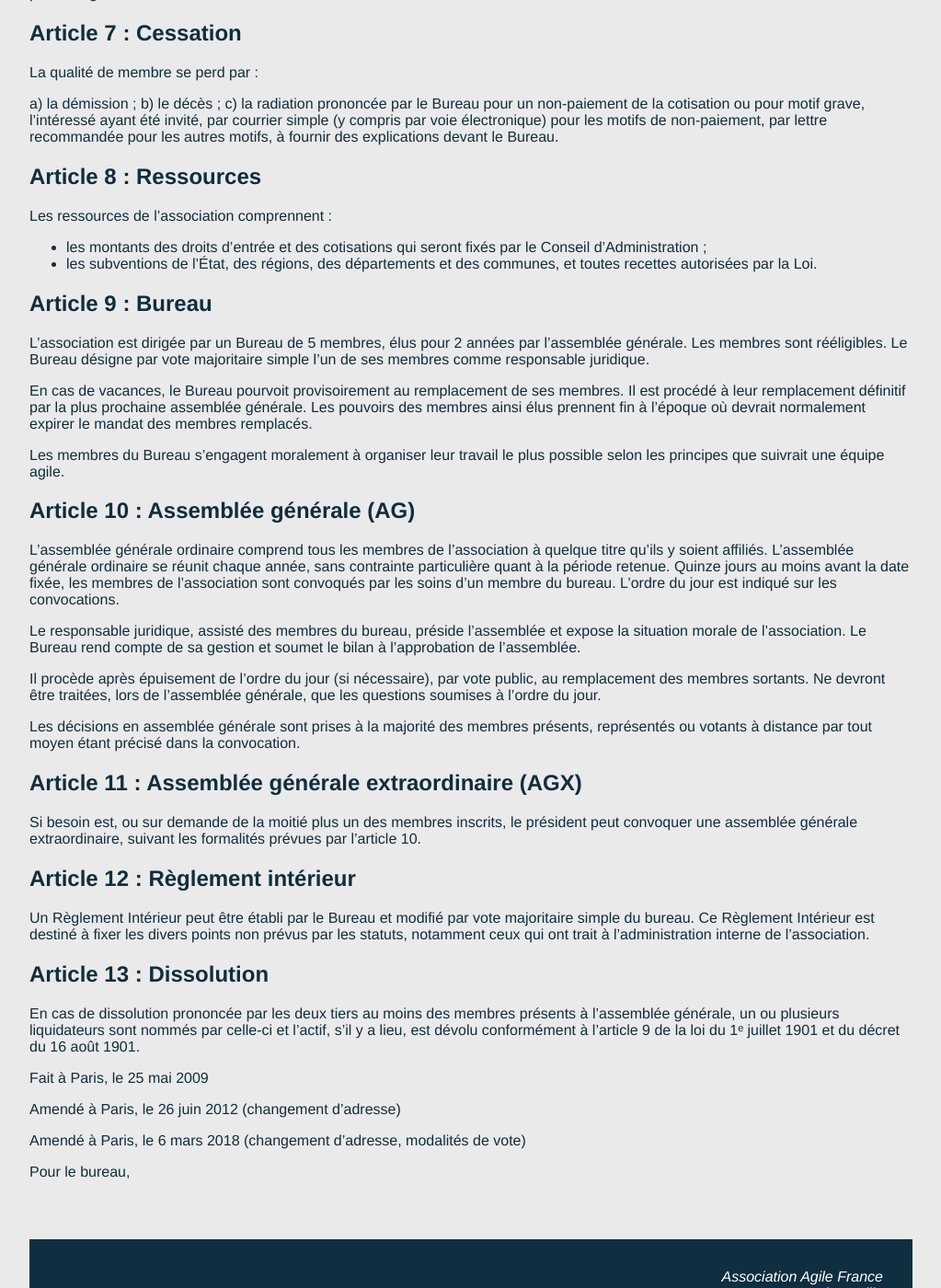
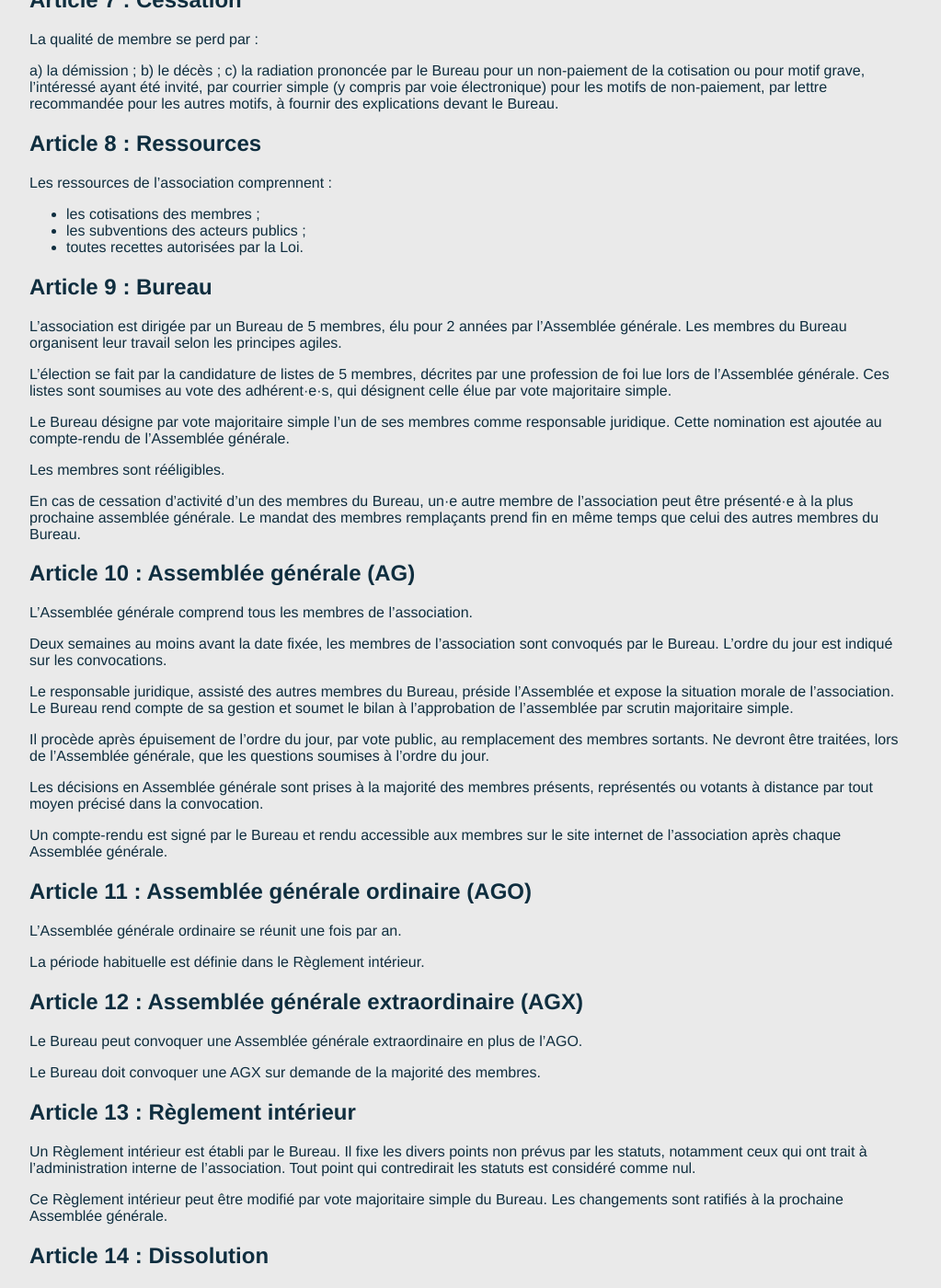
Before and after one commit to AgileFrance/AgileFrance.github.io, a Jekyll site: the page built from _pages/statuts.md, in a window 1280 px wide and 1400 px high, scrolled down 1173 px. Shown: the whole window at 92% size, without its empty margins (128-1151 px from the left). Built offline with Jekyll 4.4.1, drawn with Linux system fonts in a browser that asks for light colours; some of the changed text lies outside the part shown.

Commit message:
Simplifie et clarifie les statuts
Les éléments qui n'étaient pas explicités décrivent les pratiques habituelles actuelles de l'association

```diff
--- a/_pages/statuts.md
+++ b/_pages/statuts.md
@@ -13,13 +13,13 @@ Il est fondé entre les adhérents aux présents statuts une association régie
 
 ## Article 2 : Mission
 
-Cette association a pour but de soutenir la communauté agile francophone et des pays de langue française, dans ses efforts pour faire évoluer l’industrie du logiciel vers plus d’efficacité et d’excellence dans les entreprises, et plus de respect des individus quel que soit leur rôle : développeur, utilisateur, client final… L’association adhère aux quatre valeurs et aux douze principes énoncé·e·s dans le Manifeste agile.
+Cette association soutient la communauté agile francophone dans ses efforts pour faire évoluer l’industrie du logiciel vers plus d’efficacité, d’excellence, et de respect de tous les individus qui participent à la production. L’association adhère aux quatre valeurs et aux douze principes énoncé·e·s dans le Manifeste agile.
 
-À ces fins, l’association entreprend toutes actions de promotion, de diffusion et d’éducation ayant trait aux pratiques dites agiles et aux approches et méthodes regroupant de telles pratiques ; elle intervient également pour favoriser l’évolution professionnelle des personnes utilisant ces pratiques.
+Pour cela, l’association entreprend et soutient toutes actions de promotion, de diffusion et d’éducation ayant trait aux concepts et pratiques dites agiles ; elle intervient également pour favoriser l’évolution professionnelle des personnes utilisant ces pratiques.
 
 ## Article 3 : Siège
 
-Le siège social est fixé à Paris, dans le 12ème arrondissement. Il pourra être transféré par simple décision du Bureau ; la ratification par l’assemblée générale sera nécessaire.
+Le siège social est fixé à Paris, dans le 12ème arrondissement. Il pourra être transféré par simple décision du Bureau. Le transfert sera ratifié par la prochaine Assemblée générale à majorité simple.
 
 ## Article 4 : Durée
 
@@ -50,41 +50,62 @@ c) la radiation prononcée par le Bureau pour un non-paiement de la cotisation o
 
 Les ressources de l’association comprennent :
 
-- les montants des droits d’entrée et des cotisations qui seront fixés par le Conseil d’Administration ;
-- les subventions de l’État, des régions, des départements et des communes, et toutes recettes autorisées par la Loi.
+- les cotisations des membres ;
+- les subventions des acteurs publics ;
+- toutes recettes autorisées par la Loi.
 
 ## Article 9 : Bureau
 
-L’association est dirigée par un Bureau de 5 membres, élus pour 2 années par l’assemblée générale. Les membres sont rééligibles. Le Bureau désigne par vote majoritaire simple l’un de ses membres comme responsable juridique.
+L’association est dirigée par un Bureau de 5 membres, élu pour 2 années par l’Assemblée générale. Les membres du Bureau organisent leur travail selon les principes agiles.
 
-En cas de vacances, le Bureau pourvoit provisoirement au remplacement de ses membres. Il est procédé à leur remplacement définitif par la plus prochaine assemblée générale. Les pouvoirs des membres ainsi élus prennent fin à l’époque où devrait normalement expirer le mandat des membres remplacés.
+L’élection se fait par la candidature de listes de 5 membres, décrites par une profession de foi lue lors de l'Assemblée générale. Ces listes sont soumises au vote des adhérent·e·s, qui désignent celle élue par vote majoritaire simple.
 
-Les membres du Bureau s’engagent moralement à organiser leur travail le plus possible selon les principes que suivrait une équipe agile.
+Le Bureau désigne par vote majoritaire simple l’un de ses membres comme responsable juridique. Cette nomination est ajoutée au compte-rendu de l'Assemblée générale.
+
+Les membres sont rééligibles.
+
+En cas de cessation d’activité d’un des membres du Bureau, un·e autre membre de l’association peut être présenté·e à la plus prochaine assemblée générale.
+Le mandat des membres remplaçants prend fin en même temps que celui des autres membres du Bureau.
+
 
 ## Article 10 : Assemblée générale (AG)
+L’Assemblée générale comprend tous les membres de l’association.
 
-L’assemblée générale ordinaire comprend tous les membres de l’association à quelque titre qu’ils y soient affiliés.
-L’assemblée générale ordinaire se réunit chaque année, sans contrainte particulière quant à la période retenue. Quinze jours au moins avant la date fixée, les membres de l’association sont convoqués par les soins d’un membre du bureau. L’ordre du jour est indiqué sur les convocations.
+Deux semaines au moins avant la date fixée, les membres de l’association sont convoqués par le Bureau. L’ordre du jour est indiqué sur les convocations.
 
-Le responsable juridique, assisté des membres du bureau, préside l’assemblée et expose la situation morale de l’association.
-Le Bureau rend compte de sa gestion et soumet le bilan à l’approbation de l’assemblée.
+Le responsable juridique, assisté des autres membres du Bureau, préside l’Assemblée et expose la situation morale de l’association. Le Bureau rend compte de sa gestion et soumet le bilan à l’approbation de l’assemblée par scrutin majoritaire simple.
 
-Il procède après épuisement de l’ordre du jour (si nécessaire), par vote public, au remplacement des membres sortants.
-Ne devront être traitées, lors de l’assemblée générale, que les questions soumises à l’ordre du jour.
+Il procède après épuisement de l’ordre du jour, par vote public, au remplacement des membres sortants.
+Ne devront être traitées, lors de l’Assemblée générale, que les questions soumises à l’ordre du jour.
 
-Les décisions en assemblée générale sont prises à la majorité des membres présents, représentés ou votants à distance par tout moyen étant précisé dans la convocation.
+Les décisions en Assemblée générale sont prises à la majorité des membres présents, représentés ou votants à distance par tout moyen précisé dans la convocation.
 
-## Article 11 : Assemblée générale extraordinaire (AGX)
+Un compte-rendu est signé par le Bureau et rendu accessible aux membres sur le site internet de l'association après chaque Assemblée générale.
 
-Si besoin est, ou sur demande de la moitié plus un des membres inscrits, le président peut convoquer une assemblée générale extraordinaire, suivant les formalités prévues par l’article 10.
+## Article 11 : Assemblée générale ordinaire (AGO)
 
-## Article 12 : Règlement intérieur
+L’Assemblée générale ordinaire se réunit une fois par an.
 
-Un Règlement Intérieur peut être établi par le Bureau et modifié par vote majoritaire simple du bureau. Ce Règlement Intérieur est destiné à fixer les divers points non prévus par les statuts, notamment ceux qui ont trait à l’administration interne de l’association.
+La période habituelle est définie dans le Règlement intérieur.
 
-## Article 13 : Dissolution
+## Article 12 : Assemblée générale extraordinaire (AGX)
+
+Le Bureau peut convoquer une Assemblée générale extraordinaire en plus de l'AGO.
+
+Le Bureau doit convoquer une AGX sur demande de la majorité des membres.
+
+## Article 13 : Règlement intérieur
+
+Un Règlement intérieur est établi par le Bureau. Il fixe les divers points non prévus par les statuts, notamment ceux qui ont trait à l’administration interne de l’association. Tout point qui contredirait les statuts est considéré comme nul.
+
+Ce Règlement intérieur peut être modifié par vote majoritaire simple du Bureau. Les changements sont ratifiés à la prochaine Assemblée générale.
+
+## Article 14 : Dissolution
+
+
 
 En cas de dissolution prononcée par les deux tiers au moins des membres présents à l’assemblée générale, un ou plusieurs liquidateurs sont nommés par celle-ci et l’actif, s’il y a lieu, est dévolu conformément à l’article 9 de la loi du 1ᵉ juillet 1901 et du décret du 16 août 1901.
+- - - -
 
 Fait à Paris, le 25 mai 2009
 
```
